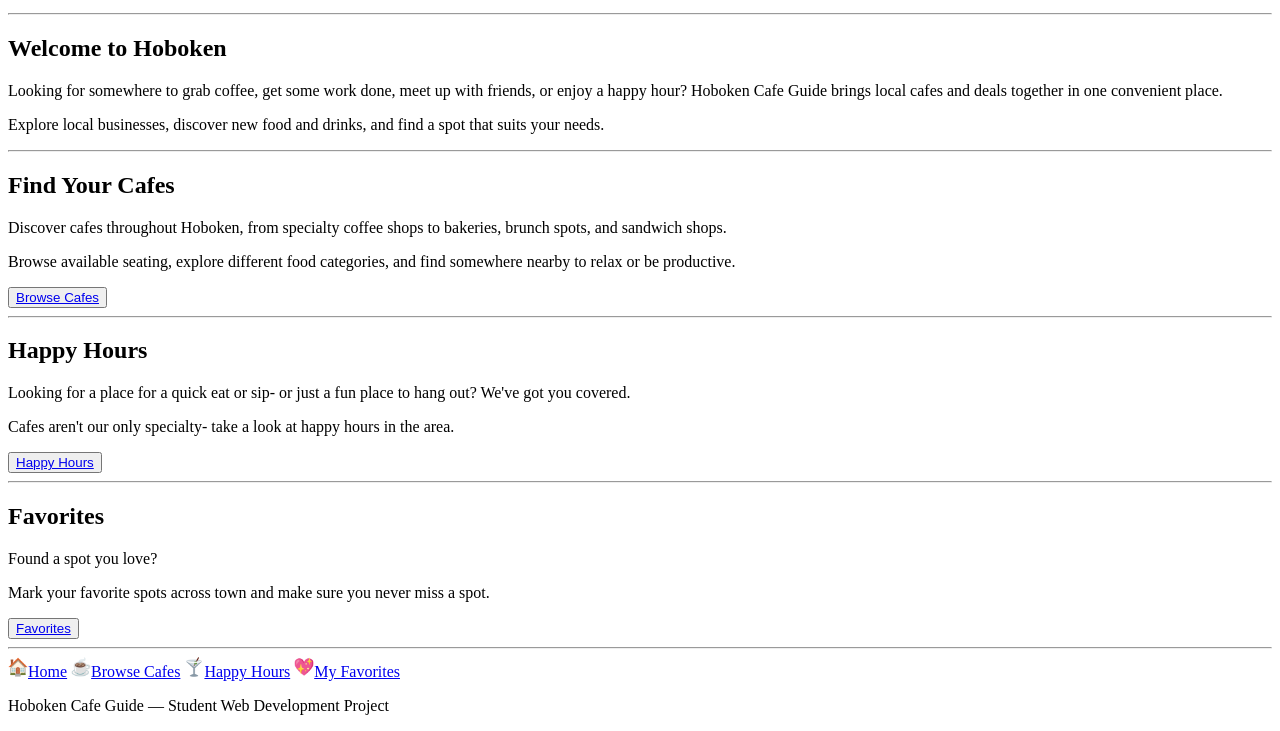
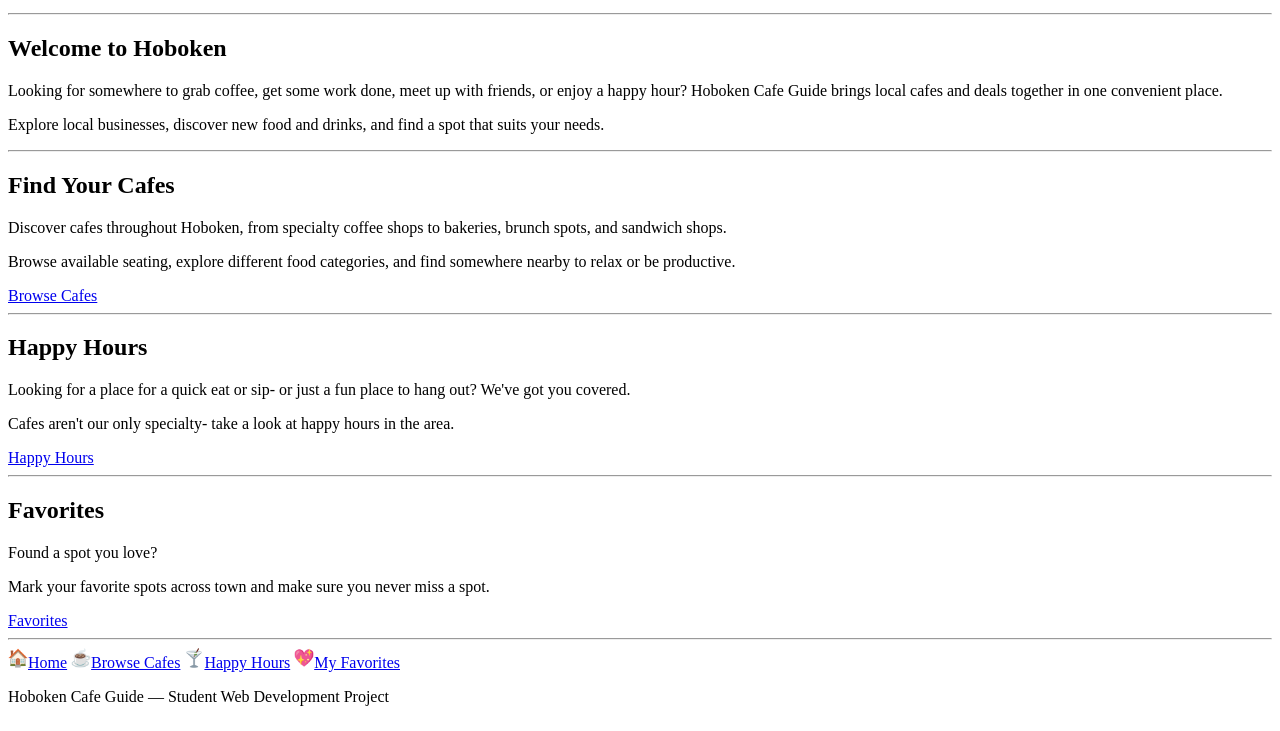
Before and after one commit to DFoster1223/WebDev, a plain HTML site: page index.html in a window 1280 px wide. Shown: the part 101-832 px from the top of the page. Drawn offline with Linux system fonts and the light colour scheme.

Commit message:
Replace button elements with anchor tags

```diff
--- a/index.html
+++ b/index.html
@@ -31,7 +31,7 @@
 
     <p>Browse available seating, explore different food categories, and find somewhere nearby to relax or be productive.</p>
 
-    <button><a href="cafes.html">Browse Cafes</a></button>
+    <a href="cafes.html">Browse Cafes</a>
   </div>
 
   <hr>
@@ -42,7 +42,7 @@
 
     <p>Cafes aren't our only specialty- take a look at happy hours in the area.</p>
 
-    <button><a href="happy-hours.html">Happy Hours</a></button>
+    <a href="happy-hours.html">Happy Hours</a>
   </div>
 
   <hr>
@@ -53,7 +53,7 @@
 
     <p>Mark your favorite spots across town and make sure you never miss a spot.</p>
 
-    <button><a href="favorites.html">Favorites</a></button>
+    <a href="favorites.html">Favorites</a>
   </div>
 
   <hr>
```
